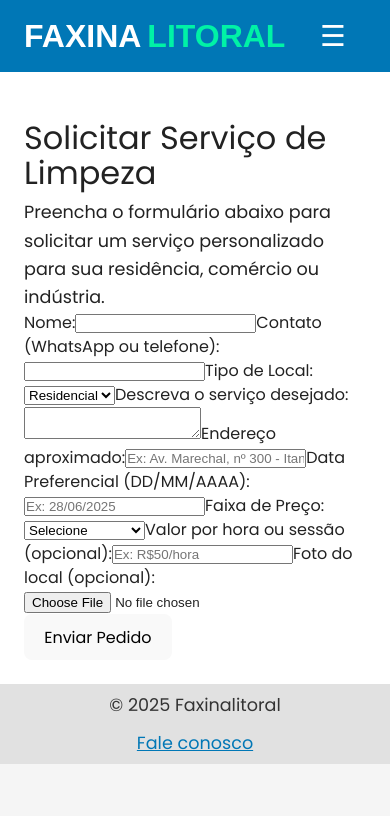
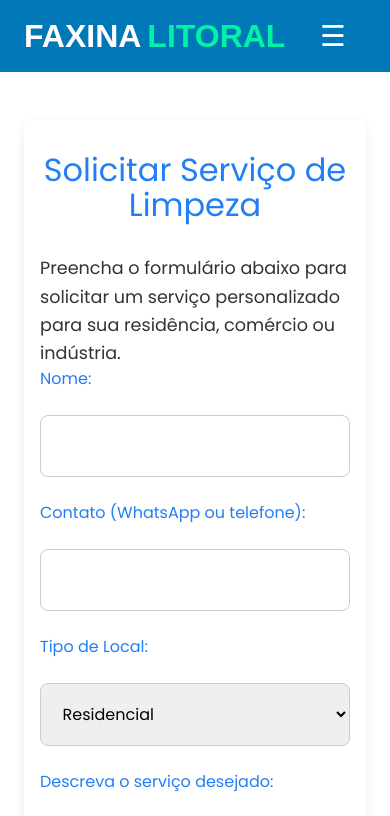
Before and after one commit to countdracula6/faxina-litoral, a React (Vite) app: page /contratar in a window 390 px wide. Shown: the top 816 px of the page. Built offline with nearby package versions, Linux system fonts and the light colour scheme.

Commit message:
additional css

```diff
--- a/src/pages/Contratar.css
+++ b/src/pages/Contratar.css
@@ -1,7 +1,7 @@
-.contato {
+.contratar {
   max-width: 900px;
   margin: 0 auto;
-  padding: 2rem;
+  padding: 2.5rem 2rem;
   background-color: #fff;
   border-radius: 10px;
   box-shadow: 0 4px 12px rgba(0, 0, 0, 0.08);
@@ -9,84 +9,76 @@
   color: #333;
 }
 
-.contato h1 {
+.contratar h1 {
   font-size: 2.5rem;
-  margin-bottom: 1.5rem;
+  margin-bottom: 2rem;
   color: #227ef5;
   text-align: center;
 }
 
-.contato p {
-  font-size: 1.2rem;
-  line-height: 1.7;
-  margin-bottom: 2rem;
-  text-align: center;
+.contratar form {
+  display: flex;
+  flex-direction: column;
+  gap: 1.5rem;
 }
 
-.contato form {
-  display: flex;
-  flex-direction: column;
-  gap: 1.2rem;
+.contratar label {
+  font-weight: 600;
+  color: #227ef5;
+  font-size: 1.15rem;
 }
 
-.contato label {
-  font-weight: 600;
-  color: #227ef5;
-  font-size: 1.1rem;
-}
-
-.contato input,
-.contato textarea {
-  padding: 1rem;
+.contratar input,
+.contratar textarea,
+.contratar select {
+  padding: 1.1rem;
   border: 1px solid #ccc;
-  border-radius: 6px;
-  font-size: 1.1rem;
+  border-radius: 8px;
+  font-size: 1.15rem;
   font-family: 'Poppins', sans-serif;
   width: 100%;
 }
 
-.contato textarea {
+.contratar textarea {
   min-height: 140px;
   resize: vertical;
 }
 
-.contato button {
+.contratar button {
   background-color: #227ef5;
   color: #fff;
-  padding: 1rem;
+  padding: 1.2rem;
   border: none;
   border-radius: 6px;
-  font-size: 1.2rem;
+  font-size: 1.25rem;
+  font-weight: 600;
   cursor: pointer;
   transition: background-color 0.3s ease;
 }
 
-.contato button:hover {
+.contratar button:hover {
   background-color: #1a60c5;
 }
 
-/* Responsive adjustments */
+/* Responsive design */
 @media (max-width: 768px) {
-  .contato {
-    padding: 1.5rem;
+  .contratar {
+    padding: 2rem 1rem;
   }
 
-  .contato h1 {
+  .contratar h1 {
     font-size: 2rem;
   }
 
-  .contato p,
-  .contato label {
-    font-size: 1.05rem;
-  }
-
-  .contato input,
-  .contato textarea {
+  .contratar label,
+  .contratar input,
+  .contratar textarea,
+  .contratar select {
     font-size: 1rem;
   }
 
-  .contato button {
-    font-size: 1.05rem;
-    padding: 0.9rem;
+  .contratar button {
+    font-size: 1.1rem;
+    padding: 1rem;
   }
 }
```
